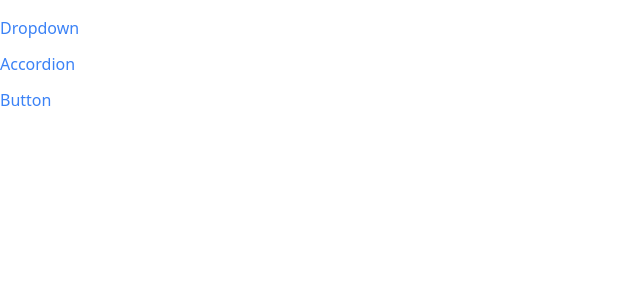
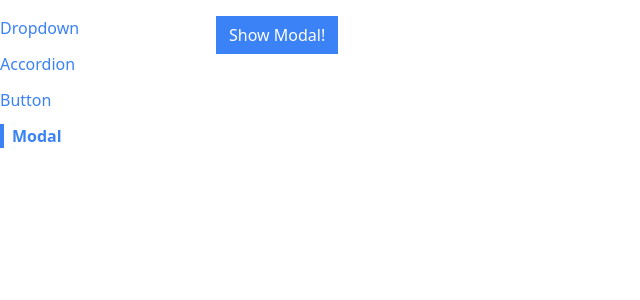
Before and after one commit to asterixf/react-redux, a React (Create React App) app in the folder comps/: page /modal in a window 1280 px wide. Shown: the top 300 px of the page, without its empty margins (0-640 px from the left). Built offline with nearby package versions, Linux system fonts and the light colour scheme.

Commit message:
react modal practice

```diff
--- a/comps/public/index.html
+++ b/comps/public/index.html
@@ -39,5 +39,6 @@
       To begin the development, run `npm start` or `yarn start`.
       To create a production bundle, use `npm run build` or `yarn build`.
     -->
+    <div class="modal-container"></div>
   </body>
 </html>
--- a/comps/src/App.js
+++ b/comps/src/App.js
@@ -3,6 +3,7 @@
 import AccordionPage from './pages/AccordionPage';
 import DropdownPage from './pages/DropdownPage';
 import ButtonPage from './pages/ButtonPage'
+import ModalPage from './pages/ModalPage';
 
 function App() {
 return (
@@ -18,6 +19,9 @@
     <Route path='/button'>
       <ButtonPage/>
     </Route>
+    <Route path='/modal'>
+      <ModalPage/>
+    </Route>
   </div>
 </div>
 
--- /dev/null
+++ b/comps/src/components/Modal.js
@@ -0,0 +1,31 @@
+import ReactDOM from 'react-dom';
+import {useEffect} from 'react'
+
+function Modal({onClose, children, actionBar}) {
+
+  useEffect(
+    () => {
+      document.body.classList.add('overflow-hidden');
+
+    return () => {
+      document.body.classList.remove('overflow-hidden');
+  }
+},[]);
+
+  return ReactDOM.createPortal(
+  <div>
+    <div onClick={onClose} className="fixed inset-0 bg-gray-300 opacity-80">
+    </div>
+    <div className="fixed inset-40 p-10 bg-white">
+      <div className='flex flex-col justify-between h-full'>
+        {children}
+        <div className='flex justify-end'>
+            {actionBar}
+        </div>
+      </div>
+    </div>
+  </div>,
+  document.querySelector('.modal-container')
+)}
+
+export default Modal;
--- a/comps/src/components/Sidebar.js
+++ b/comps/src/components/Sidebar.js
@@ -5,6 +5,7 @@
     {label:'Dropdown', path:'/'},
     {label:'Accordion', path:'/accordion'},
     {label:'Button', path:'/button'  },
+    {label:'Modal', path:'/modal'},
   ]
     const renderedLinks= links.map((link) => {
       return <Link
--- /dev/null
+++ b/comps/src/pages/ModalPage.js
@@ -0,0 +1,33 @@
+import {useState} from 'react';
+import Modal from '../components/Modal';
+import Button from '../components/Button';
+
+function ModalPage(){
+  const [showModal, setShowModal] = useState(false)
+
+  const clickHandler= () => setShowModal(true);
+
+  const handleClose= () => setShowModal(false);
+
+  const actionBar = (
+  <div>
+    <Button onClick={handleClose} primary>I Accept</Button>
+  </div>
+  );
+
+  const modal = (
+  <Modal onClose={handleClose} actionBar={actionBar}>
+    <p>This is a very important agreement to accept!</p>
+  </Modal>
+  );
+
+  return (
+    <div>
+      <Button primary onClick={clickHandler}>Show Modal!</Button>
+      {showModal && modal}
+    </div>
+  );
+
+}
+
+export default ModalPage;
```
